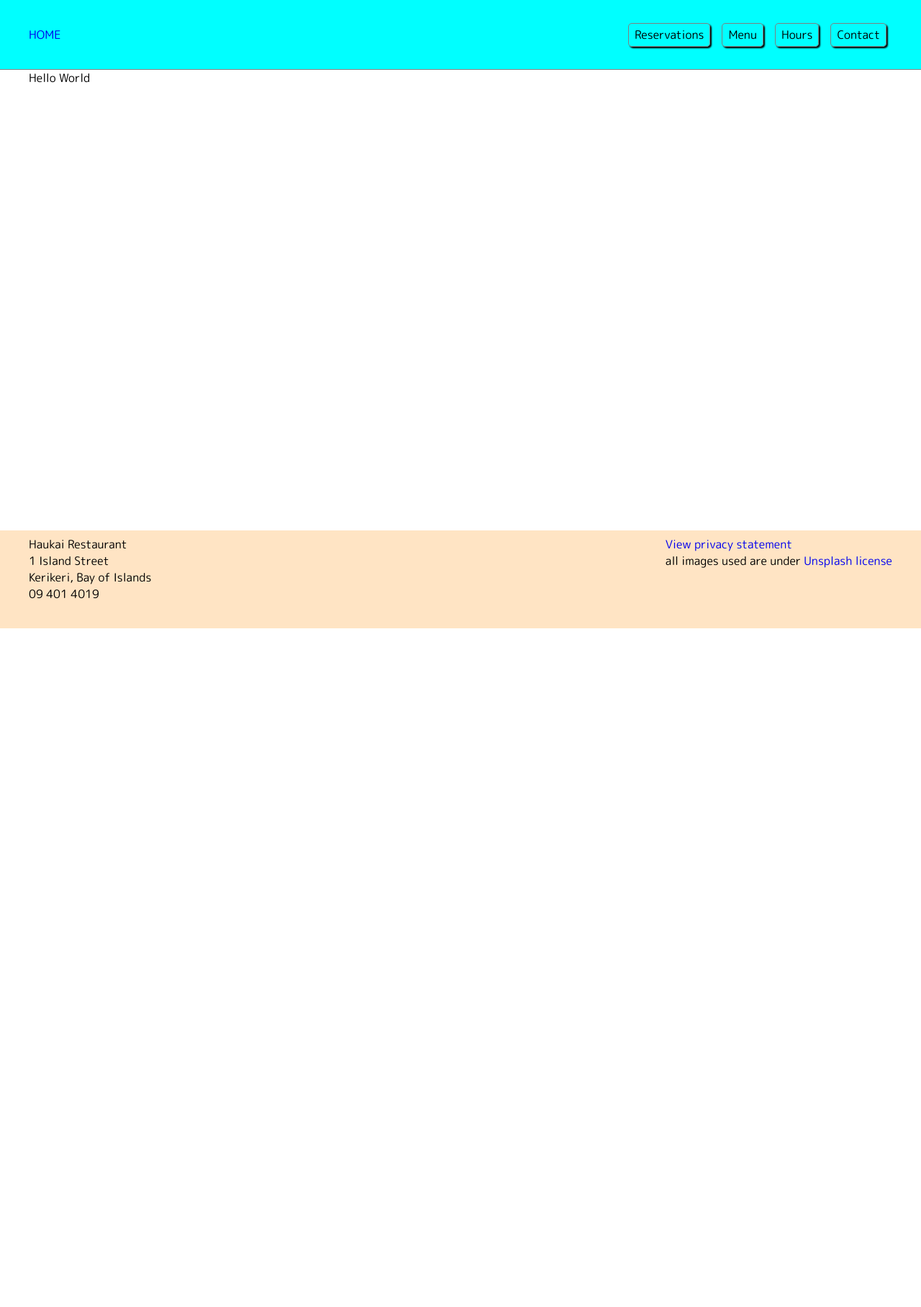
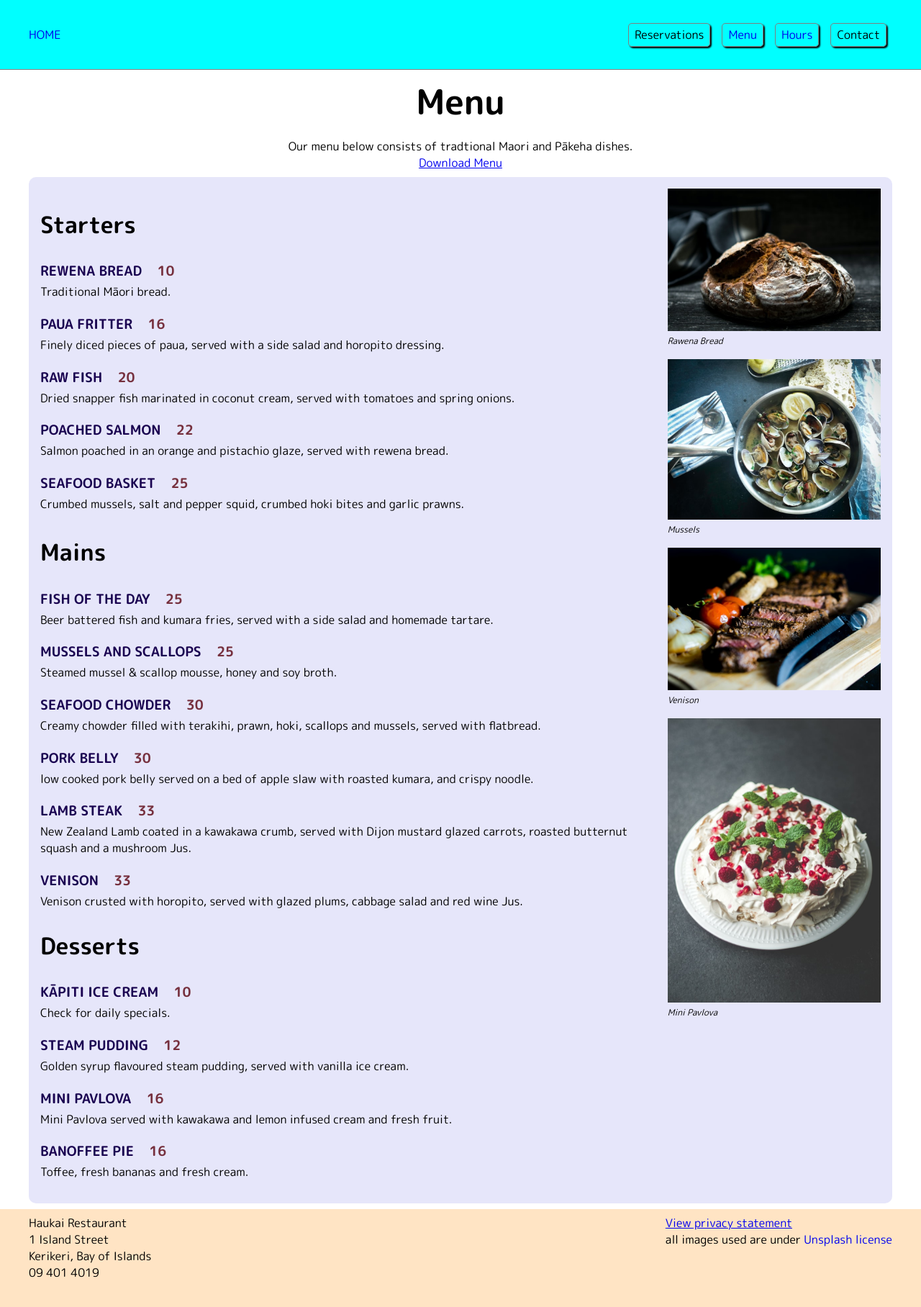
Before and after one commit to mike-parkin/AS2, a PHP site: page /pages/menu.html in a window 1280 px wide. Shown: the whole page at 72% size. Before the commit the page ends 873 px from the top, so only its background shows below. Run offline with PHP 8.4, Linux system fonts and the light colour scheme.

Commit message:
add menu page

```diff
--- a/pages/contact.html
+++ b/pages/contact.html
@@ -37,7 +37,7 @@
                 09 401 4019
             </div>
             <div>
-                <a href="./pages/privacy.html">View privacy statement</a>
+                <a class="underlined" href="./pages/privacy.html">View privacy statement</a>
                 <div>
                     all images used are under <a href="https://unsplash.com/license">Unsplash license</a>
                 </div>
--- a/pages/menu.html
+++ b/pages/menu.html
@@ -7,6 +7,7 @@
     <title>Haukai Restaurant</title>
     <link rel="stylesheet" type="text/css" href="../styles/main.css"/>
     <link rel="stylesheet" type="text/css" href="../styles/header.css"/>
+    <link rel="stylesheet" type="text/css" href="../styles/menupage.css"/>
     <link rel="preconnect" href="https://fonts.googleapis.com">
     <link rel="preconnect" href="https://fonts.gstatic.com" crossorigin>
     <link href="https://fonts.googleapis.com/css2?family=M+PLUS+Rounded+1c:wght@100;300;400;500;700&display=swap" rel="stylesheet">
@@ -17,15 +18,115 @@
             <a href="../index.html">HOME</a>
             <div id="navmenu">
                 <a class="navlink">Reservations</a>
-                <a class="navlink">Menu</a>
-                <a class="navlink">Hours</a>
+                <a class="navlink" href="./menu.html">Menu</a>
+                <a class="navlink" href="./hours.html">Hours</a>
                 <a class="navlink">Contact</a>
             </div>
         </nav>
     </header>
     <main>
         <div class="container">
-            Hello World
+            <div>
+                <h1 class="page-heading">Menu</h1>
+                <p class="page-intro">Our menu below consists of tradtional Maori and Pākeha dishes.<br/><a class="underlined" href="../assets/pdf/menu.pdf" target="_blank" download="../assets/pdf/menu.pdf">Download Menu</a></p>
+            </div>
+            <div class="content-wrapper flex-container">
+                <div class="menu-text-contaier">
+                    <section class="menu-section">
+                        <h2>Starters</h2>
+                        <ul class="menu-list">
+                            <li>
+                                <h3 class="item-name">REWENA BREAD <span class="price">10</span></h3>
+                                <p class='description'>Traditional Māori bread.</p>
+                            </li>
+                            <li>
+                                <h3 class="item-name">PAUA FRITTER <span class="price">16</span></h3>
+                                <p class='description'>Finely diced pieces of paua, served with a side salad and horopito dressing.</p>
+                            </li>
+                            <li>
+                                <h3 class="item-name">RAW FISH <span class="price">20</span></h3>
+                                <p class='description'>Dried snapper fish marinated in coconut cream, served with tomatoes and spring onions.</p>
+                            </li>
+                            <li>
+                                <h3 class="item-name">POACHED SALMON <span class="price">22</span></h3>
+                                <p class='description'>Salmon poached in an orange and pistachio glaze, served with rewena bread.</p>
+                            </li>
+                            <li>
+                                <h3 class="item-name">SEAFOOD BASKET <span class="price">25</span></h3>
+                                <p class='description'>Crumbed mussels, salt and pepper squid, crumbed hoki bites and garlic prawns.</p>
+                            </li>
+                        </ul>
+                    </section>
+                    <section>
+                        <h2>Mains</h2>
+                        <ul class="menu-list">
+                            <li>
+                                <h3 class="item-name">FISH OF THE DAY <span class="price">25</span></h3>
+                                <p class="description">Beer battered fish and kumara fries, served with a side salad and homemade tartare.</p>
+                            </li>
+                            <li>
+                                <h3 class="item-name">MUSSELS AND SCALLOPS <span class="price">25</span></h3>
+                                <p class="description">Steamed mussel & scallop mousse, honey and soy broth.</p>
+                            </li>
+                            <li>
+                                <h3 class="item-name">SEAFOOD CHOWDER <span class="price">30</span></h3>
+                                <p class="description">Creamy chowder filled with terakihi, prawn, hoki, scallops and mussels, served with flatbread.</p>
+                            </li>
+                            <li>
+                                <h3 class="item-name">PORK BELLY <span class="price">30</span></h3>
+                                <p class="description">low cooked pork belly served on a bed of apple slaw with roasted kumara, and crispy noodle.</p>
+                            </li>
+                            <li>
+                                <h3 class="item-name">LAMB STEAK <span class="price">33</span></h3>
+                                <p class="description">New Zealand Lamb coated in a kawakawa crumb, served with Dijon mustard glazed carrots, roasted butternut squash and a mushroom Jus.</p>
+                            </li>
+                            <li>
+                                <h3 class="item-name">VENISON <span class="price">33</span></h3>
+                                <p class="description">Venison crusted with horopito, served with glazed plums, cabbage salad and red wine Jus.</p>
+                            </li>
+                        </ul>
+                    </section>
+                    <section>
+                        <h2>Desserts</h2>
+                        <ul class="menu-list">
+                            <li>
+                                <h3 class="item-name">KĀPITI ICE CREAM <span class="price">10</span></h3>
+                                <p class="description">Check for daily specials.</p>
+                            </li>
+                            <li>
+                                <h3 class="item-name">STEAM PUDDING <span class="price">12</span></h3>
+                                <p class="description">Golden syrup flavoured steam pudding, served with vanilla ice cream.</p>
+                            </li>
+                            <li>
+                                <h3 class="item-name">MINI PAVLOVA <span class="price">16</span></h3>
+                                <p class="description">Mini Pavlova served with kawakawa and lemon infused cream and fresh fruit.</p>
+                            </li>
+                            <li>
+                                <h3 class="item-name">BANOFFEE PIE <span class="price">16</span></h3>
+                                <p class="description">Toffee, fresh bananas and fresh cream.</p>
+                            </li>
+                        </ul>
+                    </section>
+                </div>
+                <div class="menu-img-container">
+                    <div class="menu-img-wrapper">
+                        <img src="../assets/images/bread.png" alt="A picture of a loaf of Rawena bread."/>
+                        <caption>Rawena Bread</caption>
+                    </div>
+                    <div class="menu-img-wrapper">
+                        <img src="../assets/images/mussels.png" alt="A picture of a bowl of mussels"/>
+                        <caption>Mussels</caption>
+                    </div>
+                    <div class="menu-img-wrapper">
+                        <img src="../assets/images/venison.png" alt="A picture of venison steak"/>
+                        <caption>Venison</caption>
+                    </div>
+                    <div class="menu-img-wrapper">
+                        <img src="../assets/images/pavlova.png" alt="A picture of our mini pavlova dish"/>
+                        <caption>Mini Pavlova</caption>
+                    </div>
+                </div>
+            </div>
         </div>
     </main>
     <footer>
@@ -37,7 +138,7 @@
                 09 401 4019
             </div>
             <div>
-                <a href="./pages/privacy.html">View privacy statement</a>
+                <a class="underlined" href="./pages/privacy.html">View privacy statement</a>
                 <div>
                     all images used are under <a href="https://unsplash.com/license">Unsplash license</a>
                 </div>
--- a/pages/privacy.html
+++ b/pages/privacy.html
@@ -37,7 +37,7 @@
                 09 401 4019
             </div>
             <div>
-                <a href="./pages/privacy.html">View privacy statement</a>
+                <a class="underlined" href="./pages/privacy.html">View privacy statement</a>
                 <div>
                     all images used are under <a href="https://unsplash.com/license">Unsplash license</a>
                 </div>
--- a/pages/reservations.html
+++ b/pages/reservations.html
@@ -37,7 +37,7 @@
                 09 401 4019
             </div>
             <div>
-                <a href="./pages/privacy.html">View privacy statement</a>
+                <a class="underlined" href="./pages/privacy.html">View privacy statement</a>
                 <div>
                     all images used are under <a href="https://unsplash.com/license">Unsplash license</a>
                 </div>
--- a/styles/homepage.css
+++ b/styles/homepage.css
@@ -26,6 +26,7 @@
     background-color: green;
     border: 1px solid gray;
     box-shadow: 2px 2px 2px black;
+    border-radius: 10px;
     text-align: center;
     margin: 1rem auto 1rem auto;
     transition: all 0.2s;
--- a/styles/main.css
+++ b/styles/main.css
@@ -21,6 +21,10 @@
 
 a {
     text-decoration: none;
+}
+
+.underlined {
+    text-decoration: underline;
 }
 
 .container {
@@ -51,6 +55,7 @@
 .page-heading {
     max-width: 80%;
     margin-top: 0.5rem;
+    margin-bottom: 0.5rem;
     font-size: 1.5rem;
 }
 
@@ -89,7 +94,7 @@
 
     .page-heading {
         max-width: 66%;
-        font-size: 2rem;
+        font-size: 3rem;
     }
 
     .page-intro {
--- /dev/null
+++ b/styles/menupage.css
@@ -0,0 +1,66 @@
+.menu-text-container,
+.menu-img-container {
+    max-width: 100%;
+}
+
+.menu-img-container {
+    margin-left: auto;
+}
+
+img {
+    width: 100%;
+    height: 100%;
+}
+
+.menu-section {
+    margin-bottom: 2rem;
+}
+
+.price {
+    color: #76303E;
+    margin-left: 1rem;
+}
+
+.item-name {
+    color: #190250;
+    margin-bottom: 0.25rem;
+}
+
+.description {
+    margin-top: 0em;
+}
+
+.menu-list {
+    list-style-type: none;
+    padding-left: 0px;
+}
+
+.menu-img-wrapper {
+    width: 100%;
+    margin-bottom: 1rem;
+    overflow: hidden;
+    font-size: 0.75rem;
+    font-style: italic;
+}
+
+@media only screen and (min-width: 768px) {
+    .menu-text-container {
+        max-width: 70%;
+    }
+
+    .menu-img-container {
+        width: 30%;
+    }
+
+    h2 {
+        font-size: 2rem;
+    }
+}
+
+@media only screen and (min-width: 1024px) {
+
+}
+
+@media only screen and (min-width: 1280px) {
+
+}
```
Also changed, not shown: index.html (+6 -8 lines), pages/hours.html (+7 -3 lines), 1 other file.
